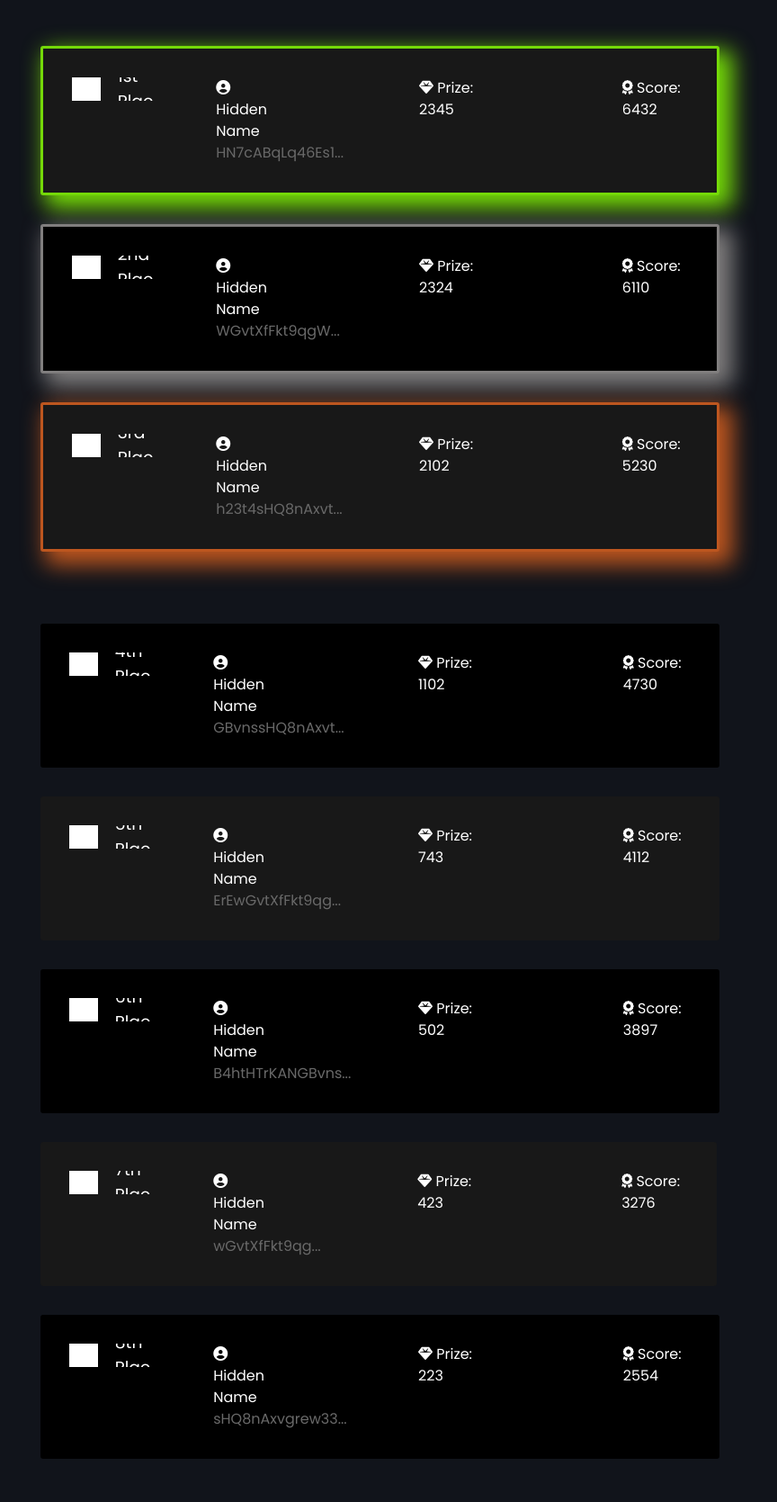
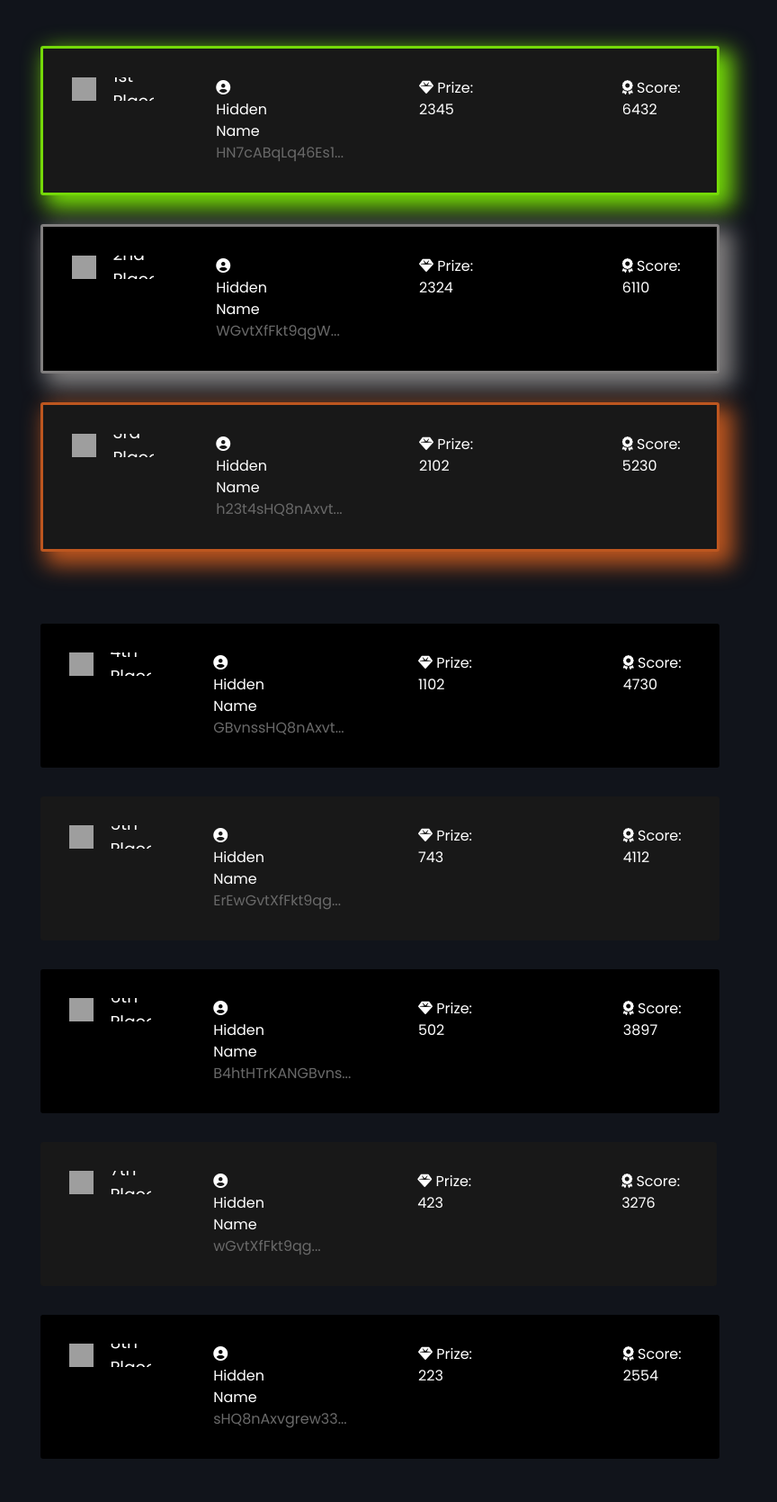
Before and after one commit to StrayCatTribe/straycattribe.github.io, a PHP site: page /gamehub/kittykaboom.html in a window 1280 px wide. Shown: the part 2692-4361 px from the top of the page at 90% size, without its empty margins (372-1236 px from the left). Run offline with PHP 8.4, Linux system fonts and the light colour scheme; grey boxes are pictures that could not be loaded.

Commit message:
Update index-21333c2e.css

```diff
--- a/gamehub/game-detail-assets/index-21333c2e.css
+++ b/gamehub/game-detail-assets/index-21333c2e.css
@@ -675,9 +675,8 @@ button {
 }
 
 .icon img {
-    width: 100%;
-    -webkit-filter: brightness(0) invert(1);
-    filter: brightness(0) invert(1)
+
+
 }
 
 .loading-path {
```
